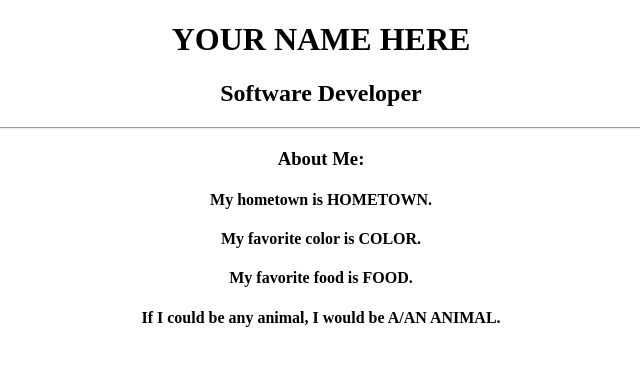
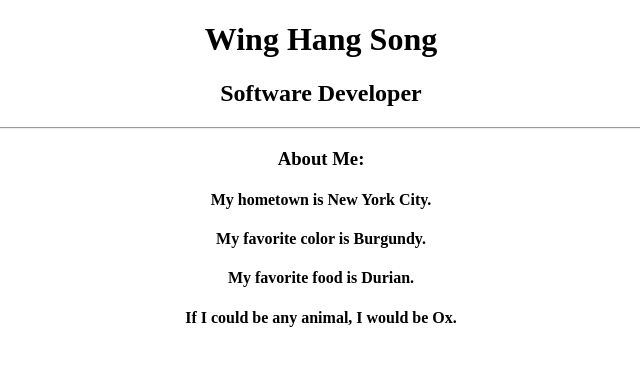
Before and after one commit to Whsong97/git-practice, a plain HTML site: page index.html in a window 1280 px wide. Shown: the whole page, without its empty margins (319-959 px from the left). Drawn offline with Linux system fonts and the light colour scheme.

Commit message:
git-practice

```diff
--- a/index.html
+++ b/index.html
@@ -7,14 +7,14 @@
 		  </head>
 		  <body>
 			<div align="center">
-				<h1>YOUR NAME HERE</h1>
+				<h1>Wing Hang Song</h1>
 				<h2>Software Developer</h2>
 				<hr>
 				<h3>About Me:</h3>
-					<h4>My hometown is HOMETOWN.</h4>
-					<h4>My favorite color is COLOR.</h4>
-					<h4>My favorite food is FOOD.</h4>
-					<h4>If I could be any animal, I would be A/AN ANIMAL.</h4>
+					<h4>My hometown is New York City.</h4>
+					<h4>My favorite color is Burgundy.</h4>
+					<h4>My favorite food is Durian.</h4>
+					<h4>If I could be any animal, I would be Ox.</h4>
 			</div>
 		  </body>
 		</html>
```
